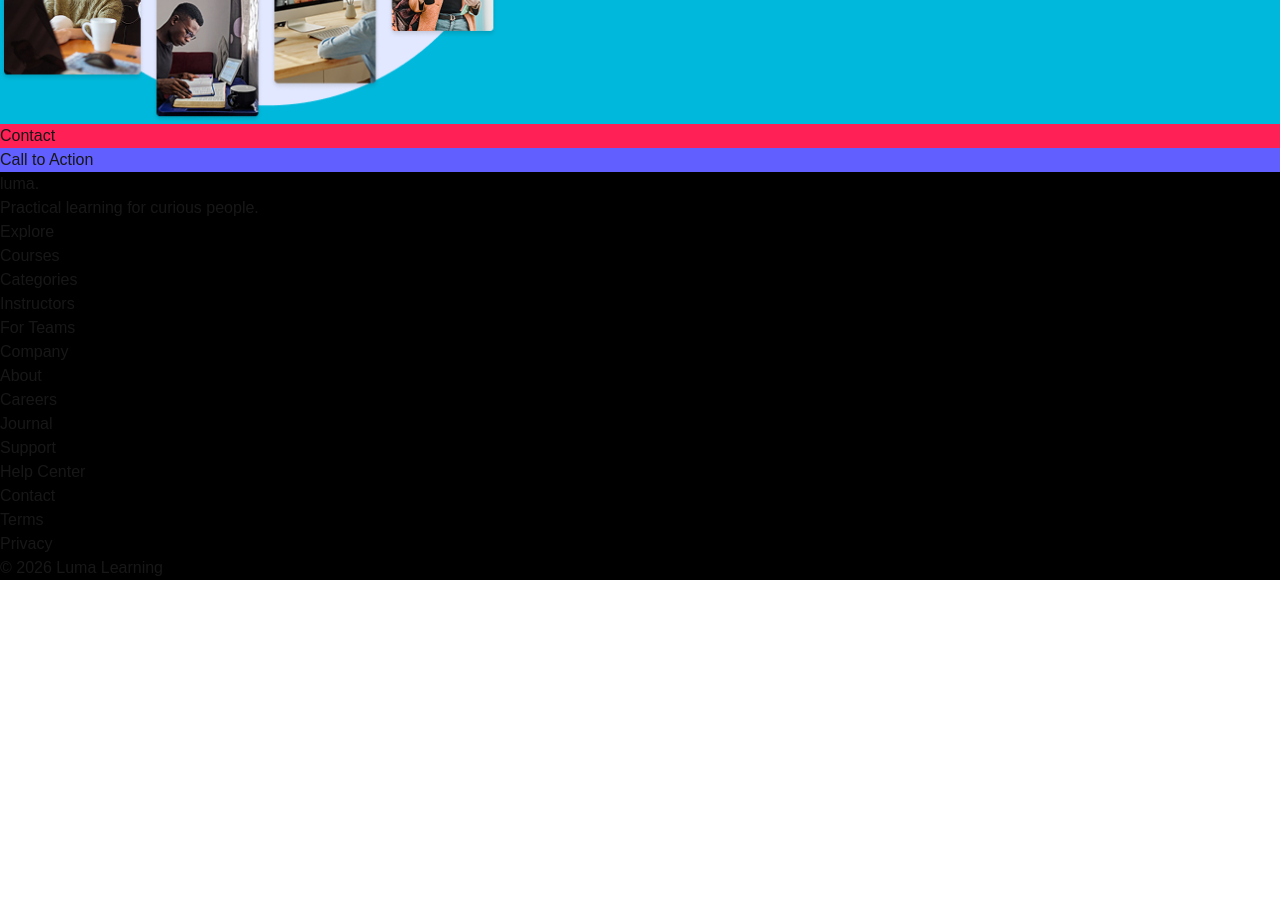
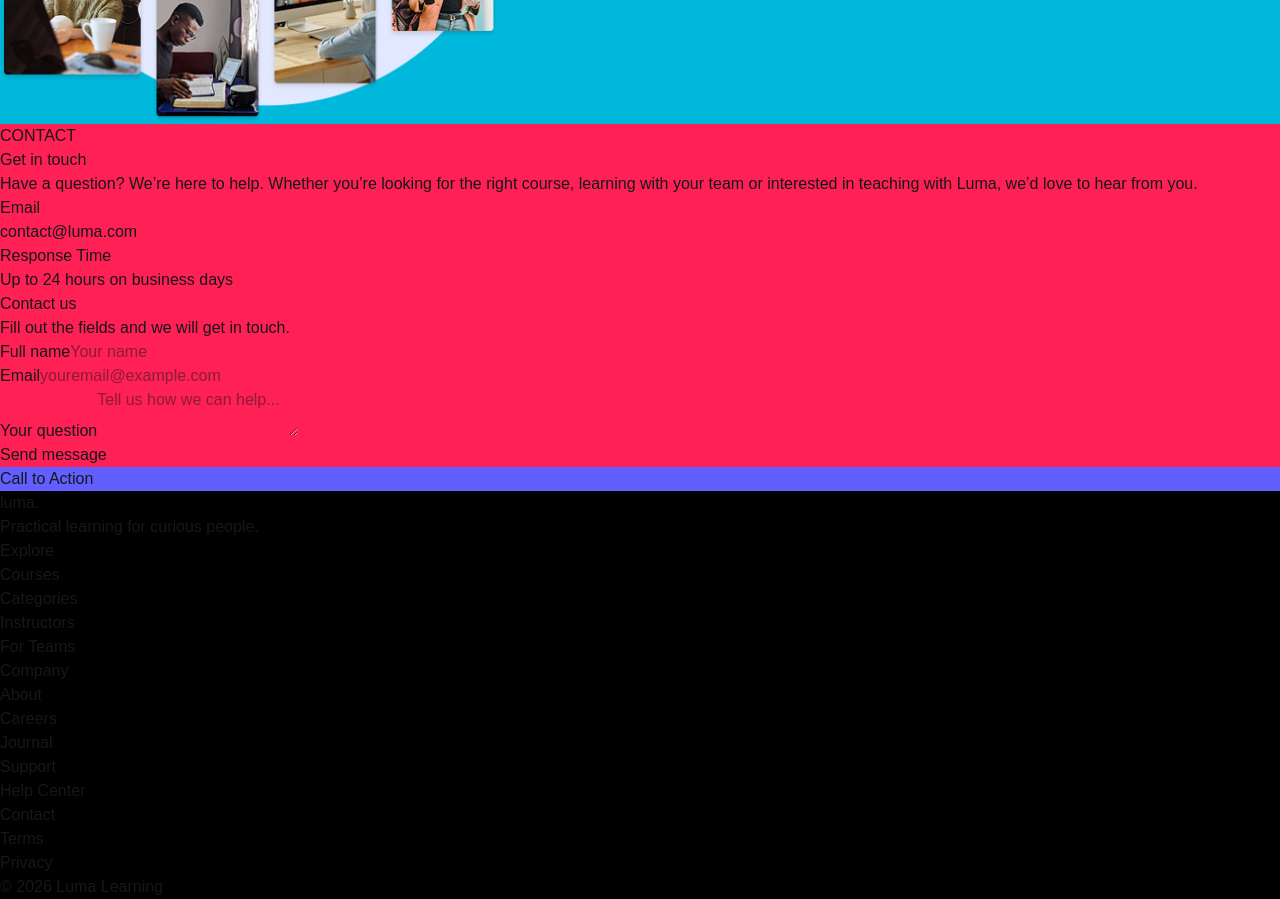
Before and after one commit to raresan/buzzvel-coding-test1-renan-alonso, a Next.js app: page / in a window 1280 px wide. Shown: the part 3100-3999 px from the top of the page. Before the commit the page ends 3680 px from the top, so only its background shows below. Built offline with nearby package versions, Linux system fonts and the light colour scheme.

Commit message:
feat: contact initial structure

```diff
--- a/app/components/sections/Contact.tsx
+++ b/app/components/sections/Contact.tsx
@@ -1,3 +1,88 @@
-export default function Contact() {
-  return <section className="bg-rose-500">Contact</section>
+interface ContactInfoItem {
+  icon: string
+  type: string
+  value: string
 }
+
+interface ContactProps {
+  data: {
+    eyebrow: string
+    title: string
+    description: string
+    contactInfo: ContactInfoItem[]
+    form: {
+      title: string
+      description: string
+      fullNameLabel: string
+      fullNamePlaceholder: string
+      emailLabel: string
+      emailPlaceholder: string
+      messageLabel: string
+      messagePlaceholder: string
+      submitLabel: string
+    }
+  }
+}
+
+export default function Contact({ data }: ContactProps) {
+  return (
+    <section className="bg-rose-500">
+      <div>
+        <h3>{data.eyebrow}</h3>
+        <h2>{data.title}</h2>
+        <p>{data.description}</p>
+
+        <ul>
+          {data.contactInfo.map((info, index) => (
+            <li key={index}>
+              {/* <Icon name={info.icon} /> */}
+
+              <div>
+                <p>{info.type}</p>
+                <p>{info.value}</p>
+              </div>
+            </li>
+          ))}
+        </ul>
+      </div>
+
+      <div>
+        <h4>{data.form.title}</h4>
+        <p>{data.form.description}</p>
+
+        <form>
+          <div>
+            <label htmlFor="full-name">{data.form.fullNameLabel}</label>
+            <input
+              id="full-name"
+              name="fullName"
+              type="text"
+              placeholder={data.form.fullNamePlaceholder}
+            />
+          </div>
+
+          <div>
+            <label htmlFor="email">{data.form.emailLabel}</label>
+            <input
+              id="email"
+              name="email"
+              type="email"
+              placeholder={data.form.emailPlaceholder}
+            />
+          </div>
+
+          <div>
+            <label htmlFor="question">{data.form.messageLabel}</label>
+            <textarea
+              id="question"
+              name="question"
+              placeholder={data.form.messagePlaceholder}
+            />
+          </div>
+
+          <button type="submit">{data.form.submitLabel}</button>
+        </form>
+      </div>
+    </section>
+  )
+}
--- a/app/page.tsx
+++ b/app/page.tsx
@@ -18,7 +18,7 @@ export default function Home() {
       <HowItWorks data={data.howItWorks} />
       <Testimonial data={data.testimonial} />
       <Community data={data.community} />
-      <Contact />
+      <Contact data={data.contact} />
       <CallToAction />
     </>
   )
```
